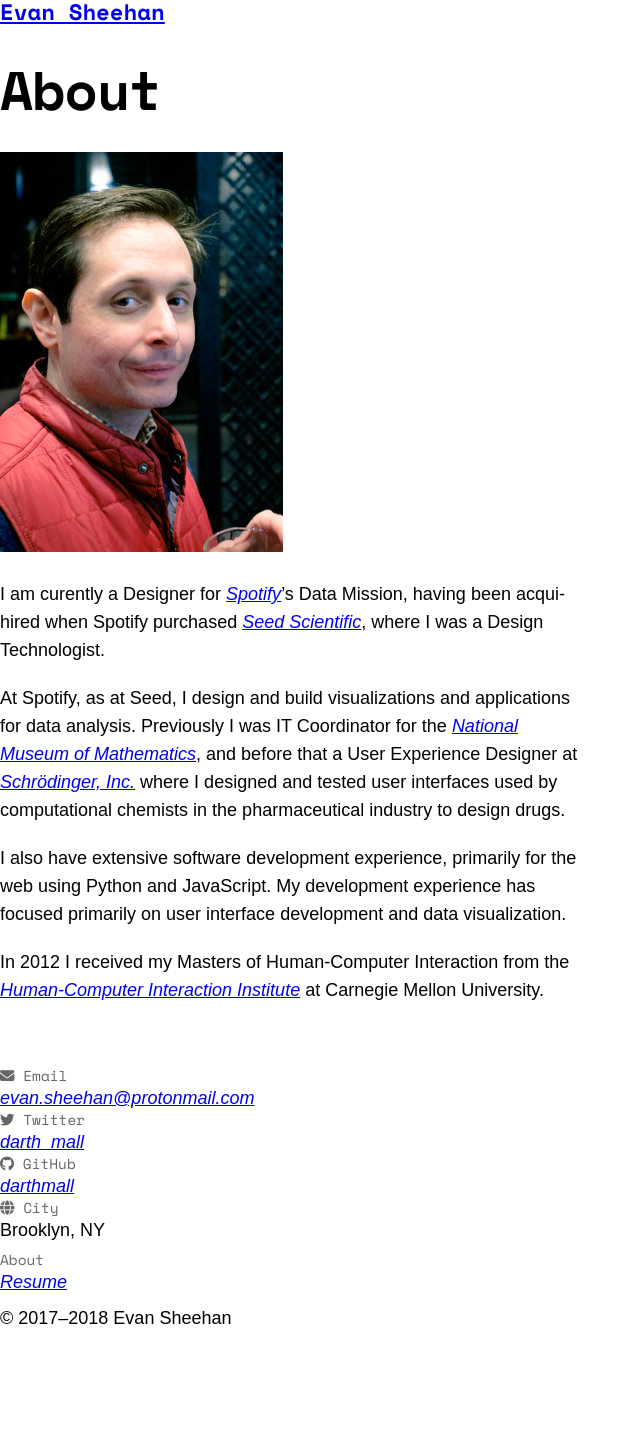
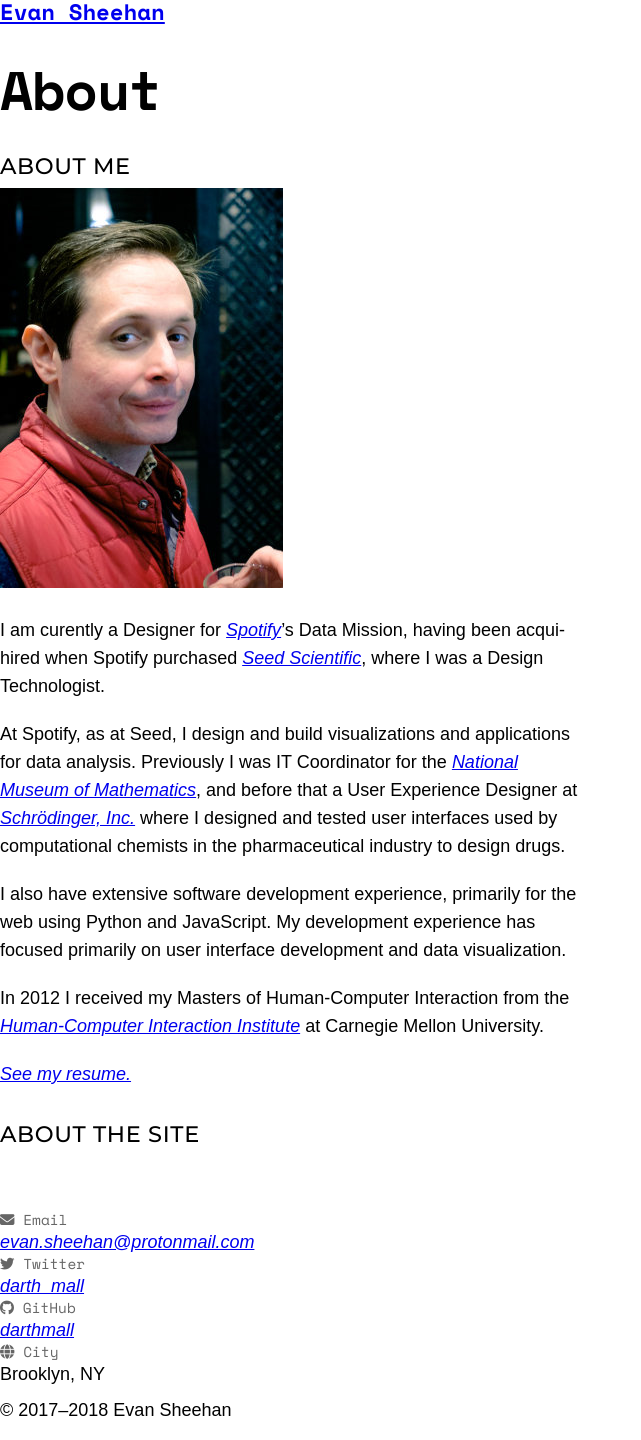
Before and after one commit to darthmall/darthmall.github.io, a Jekyll site: the page built from about/index.md, in a window 1280 px wide. Shown: the whole page, without its empty margins (0-641 px from the left). Built offline with Jekyll 4.4.1, drawn with Linux system fonts in a browser that asks for light colours; nearby versions of some CDN libraries; some web fonts are replaced; before the commit the page ends 1348 px from its top, so only the background shows below that.

Commit message:
Update site layout so that resume is in /about

```diff
--- a/_layouts/page.html
+++ b/_layouts/page.html
@@ -41,13 +41,6 @@ layout: base
     </dl>
   </address>
 
-  <dl>
-    <dt>About</dt>
-    <dd>
-      <a href="/resume">Resume</a>
-    </dd>
-  </dl>
-
   <p class="copyright">
     &copy; 2017&ndash;2018 Evan Sheehan
   </p>
--- a/about.md
+++ b/about/index.md
@@ -4,6 +4,8 @@ title: About
 classes: about
 permalink: /about
 ---
+
+## About Me
 
 <img class="float" src="{% link assets/img/me.jpg %}"
   alt="Me at an offsite with Spotify's Data Mission" />
@@ -26,3 +28,7 @@ user interface development and data visualization.
 In 2012 I received my Masters of Human-Computer Interaction from the
 [Human-Computer Interaction Institute](http://www.hcii.cmu.edu/masters-program-pittsburgh)
 at Carnegie Mellon University.
+
+[See my resume.](/about/resume)
+
+## About the Site
--- a/resume.html
+++ b/about/resume.html
@@ -2,7 +2,6 @@
 layout: page
 title: Resume
 classes: resume
-permalink: /resume
 ---
 
 <main>
```
